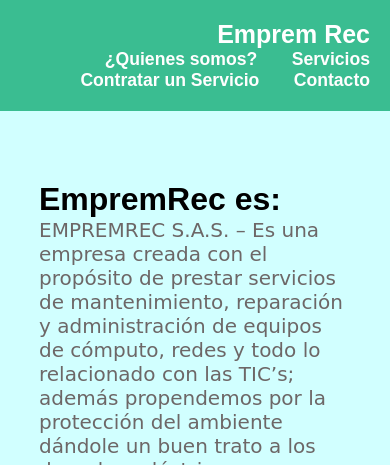
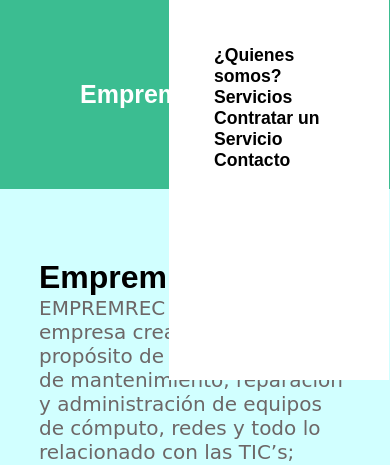
Before and after one commit to zSlxwzy/untitled, a PHP site: page /pages/menu.html in a window 390 px wide. Shown: the top 465 px of the page. Run offline with PHP 8.4, Linux system fonts and the light colour scheme.

Commit message:
Update menu.css

```diff
--- a/pages/style/menu.css
+++ b/pages/style/menu.css
@@ -6,23 +6,28 @@
 }
 
 body{
-    color: rgb(248, 15, 15);
+    color: rgb(0, 0, 0);
     background-color: #d1ffff;
 }
 
-.header {
-    text-align: center;
+.header{
+    position:center;
+    top: 0;
+    left: 0;
     width: 100%;
-    padding: 20px;
-    display: block;
+    padding: 20px 20px;
+    padding-right: 5%;
+    display: flex;
+    justify-content: space-between;
+    align-items: center;
     z-index: 100;
-    color: #fff;
-    font-family: Arial, sans-serif;
-    background-color: rgb(58, 189, 145);
+    color: rgb(255, 255, 255);
+    font-family: 'Gill Sans', 'Gill Sans MT', Calibri, 'Trebuchet MS', sans-serif;
+    background-color: rgb(59, 189, 145)
 }
 
-.header {
-    text-align: right;
+espam{
+    color: rgb(0, 255, 234);
 }
 
 .mylogo{
@@ -37,14 +42,14 @@ body{
 .navbar a{
     position: relative;
     font-size: 1.1em;
-    color: rgb(255, 254, 254);
+    color: rgb(255, 255, 255);
     text-decoration: none;
     font-weight: 700;
     margin-left: 30px;
 }
 
 .navbar a:hover{
-    color: rgb(0, 0, 0);
+    color: aquamarine;
 }
 
 .home{
@@ -81,6 +86,7 @@ body{
     color: rgb(109, 103, 103);
     text-decoration:none ;
     margin: 30px 15px 30px 0;
+
 }
 
 .image-container{
@@ -98,6 +104,48 @@ body{
     object-fit: cover;
 }
 
+.navbar #btn_menu{
+    display: none;
+}
+
+@media screen and (max-width:1200px){
+    .header{
+        padding: 80px;
+    }
+}
+
+@media screen and (max-width:720px){
+    .navbar{
+        position: fixed;
+        top: 0;
+        right: 1px;
+        background-color: rgb(255, 255, 255);
+        width: 220px;
+        height: 45vh;
+        padding: 45px;
+        z-index: 1;
+    }
+
+    .navbar a{
+        color: #000000;
+        flex-direction: column;
+        margin-top: 30px;
+        margin-left: 0;
+        z-index: 1;
+    }
+    .back_menu{
+        position: fixed;
+        top: 0;
+        left: 5px;
+        width: 100%;
+        height: 100vh;
+        background: rgba(0,0,0,0.5);
+        display: none;
+    }
+
+
+}
+
 html{
     scroll-behavior:smooth;
 }
```
